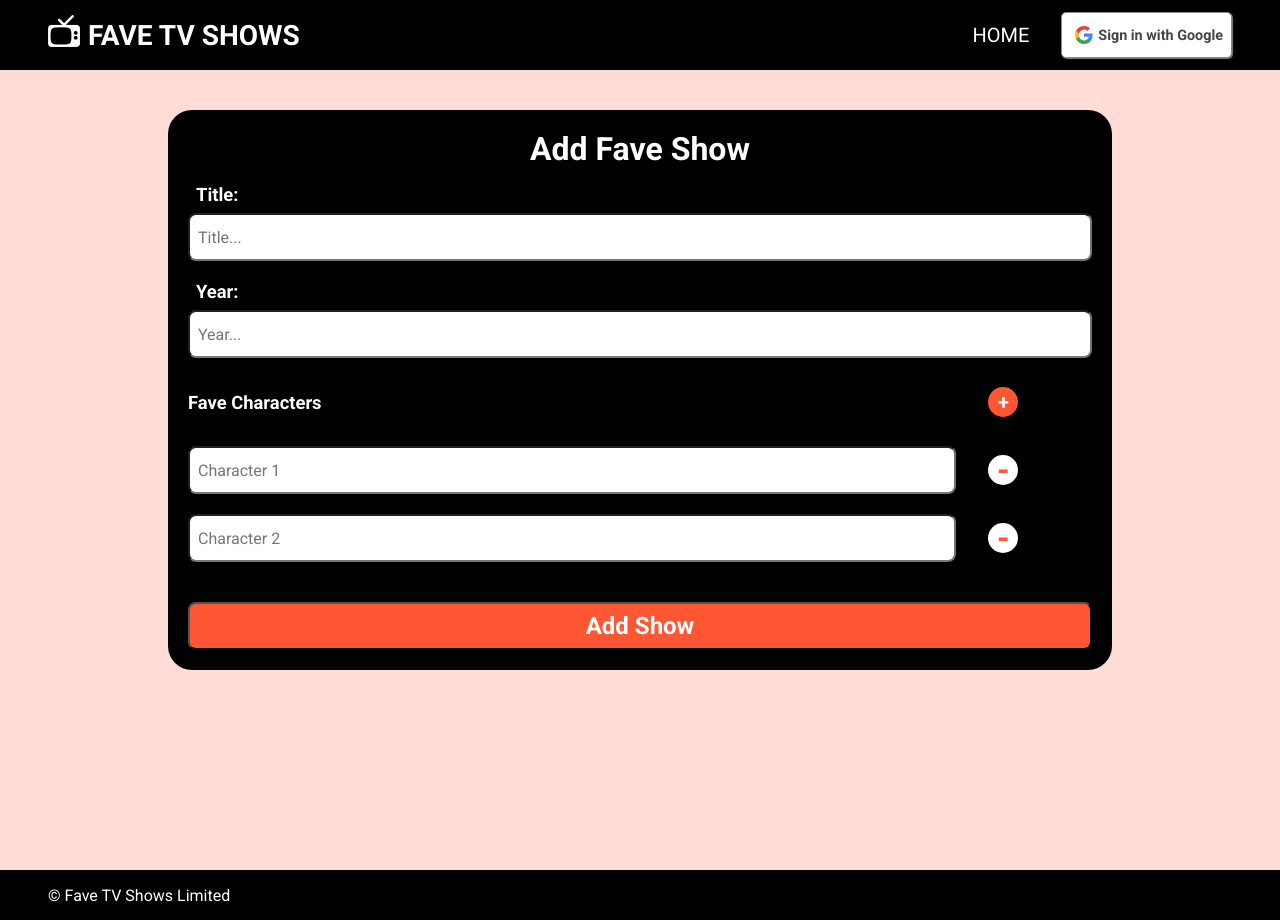
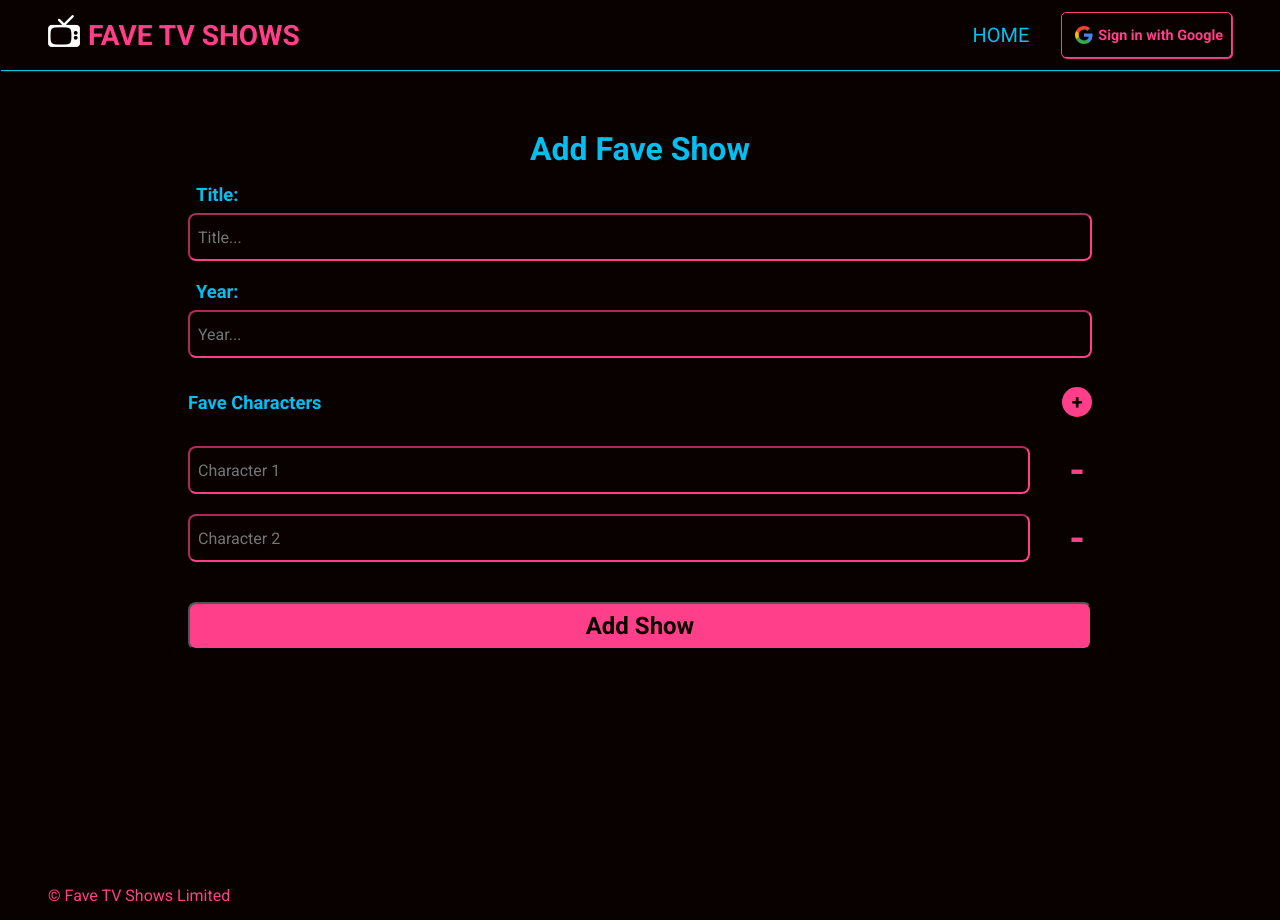
Before and after one commit to simplenotsimpler/n423-homework-final, a Next.js app: page /add in a window 1280 px wide. Built offline with nearby package versions, Linux system fonts and the light colour scheme; no server answers; the database is empty.

Commit message:
style: change to dark theme & associated colors

```diff
--- a/src/components/ShowDetail.jsx
+++ b/src/components/ShowDetail.jsx
@@ -27,7 +27,7 @@ const ShowDetail = ({ show }) => {
         </ul>
       </div>
       <footer>
-        <p>Favorite fan: {show.fan}</p>
+        <p>Biggest fan: {show.fan}</p>
       </footer>
     </div>
   );
--- a/src/styles/Footer.module.css
+++ b/src/styles/Footer.module.css
@@ -4,8 +4,9 @@
   width: 100%;
   height: 50px;
 
-  background-color: black;
-  color: white;
+  /* background-color: black; */
+  /* color: white; */
+  color: var(--theme-accent);
 
   font-size: 1rem;
 
--- a/src/styles/GoogleBtn.module.css
+++ b/src/styles/GoogleBtn.module.css
@@ -6,12 +6,11 @@
 
 .googleButton {
   cursor: pointer;
-  background: white;
-  color: #444;
-  /* width: 190px; */
+  background-color: var(--theme-dark);
+  color: var(--theme-accent);
   border-radius: 5px;
-  border: thin solid #888;
-  box-shadow: 1px 1px 1px grey;
+  border: thin solid var(--theme-accent);
+  box-shadow: 1px 1px 1px var(--theme-accent);
   white-space: nowrap;
 
   display: flex;
@@ -20,10 +19,9 @@
   padding: 0.5rem;
 }
 
-/* Google blue per https://developers.google.com/identity/branding-guidelines */
 .googleButton:hover,
 .googleButton:focus {
-  border: solid #4285f4;
+  border: solid var(--theme-primary);
   box-shadow: none;
 }
 
--- a/src/styles/Navbar.module.css
+++ b/src/styles/Navbar.module.css
@@ -1,18 +1,21 @@
 .navbar {
   height: 70px;
-  background-color: black;
-  color: white;
+  background-color: var(--theme-dark);
+  color: var(--theme-primary);
   display: flex;
   justify-content: space-between;
   align-items: center;
   padding: 0.5rem 3rem;
   font-size: 1.25rem;
   text-transform: uppercase;
+
+  box-shadow: 1px 1px 1px var(--theme-primary);
 }
 
 .logo {
   display: flex;
   align-items: center;
+  color: var(--theme-accent);
 }
 
 .logo img {
@@ -25,7 +28,7 @@
 
 .navmenu {
   list-style: none;
-  color: white;
+  color: var(--theme-primary);
   display: flex;
   justify-content: center;
   align-items: center;
@@ -33,7 +36,7 @@
 }
 
 .navmenu a {
-  color: white;
+  color: var(--theme-primary);
   text-transform: uppercase;
   text-decoration: none;
 }
@@ -43,16 +46,7 @@
   text-decoration: underline;
   text-decoration-thickness: 2px;
   text-underline-offset: 0.5rem;
-  text-decoration-color: var(--theme-color-rgba);
-}
-
-.navmenu .btn {
-  border: none;
-  background-color: var(--theme-color-rgba);
-  color: white;
-  padding: 0.5rem;
-  border-radius: 0.5rem;
-  cursor: pointer;
+  text-decoration-color: var(--theme-accent);
 }
 
 .hamburger {
@@ -67,7 +61,7 @@
   margin: 5px auto;
   -webkit-transition: all 0.3s ease-in-out;
   transition: all 0.3s ease-in-out;
-  background-color: var(--theme-color-rgba);
+  background-color: var(--theme-accent);
 }
 
 @media only screen and (max-width: 768px) {
@@ -79,8 +73,7 @@
     justify-content: center;
     gap: 1.5rem;
 
-    /* background-color: var(--theme-color-secondary-rgba); */
-    background-color: black;
+    background-color: var(--theme-dark);
     height: 100vh;
     width: 100%;
 
--- a/src/styles/NotFound.module.css
+++ b/src/styles/NotFound.module.css
@@ -9,5 +9,5 @@
 
 .notFound a {
   text-decoration: none;
-  color: var(--theme-color-rgba);
+  color: var(--theme-accent);
 }
--- a/src/styles/ShowForm.module.css
+++ b/src/styles/ShowForm.module.css
@@ -1,6 +1,7 @@
 .showForm {
-  background-color: black;
-  color: white;
+  background-color: var(--theme-dark);
+  /* color: white; */
+  color: var(--theme-primary);
 
   display: flex;
   flex-direction: column;
@@ -13,6 +14,7 @@
 .showForm h1 {
   text-align: center;
   margin-bottom: 1rem;
+  color: var(--theme-primary);
 }
 
 .showInputGroup {
@@ -32,6 +34,8 @@
   margin-bottom: 1.25rem;
   border-radius: 0.5rem;
   padding: 0.5rem;
+  background-color: transparent;
+  border-color: var(--theme-accent);
 }
 
 .showInputGroup textarea {
@@ -47,8 +51,8 @@
   font-size: 1.5rem;
   font-weight: 700;
   cursor: pointer;
-  background-color: var(--theme-color-rgba);
-  color: white;
+  background-color: var(--theme-accent);
+  color: var(--theme-dark);
 }
 
 .showCharactersHeader {
@@ -59,7 +63,7 @@
 }
 .showCharactersHeader h2 {
   font-size: 1.15rem;
-  width: 85%;
+  width: 95%;
   margin-right: 2rem;
 }
 
@@ -74,9 +78,11 @@
 
   border-radius: 0.5rem;
   padding: 0.5rem;
-  width: 85%;
+  width: 95%;
 
   margin-right: 2rem;
+  background-color: transparent;
+  border-color: var(--theme-accent);
 }
 
 .btnAdd {
@@ -86,13 +92,13 @@
   padding: 0.5rem;
   border-radius: 50%;
   border: none;
-  background-color: var(--theme-color-rgba);
+  background-color: var(--theme-accent);
   height: 3rem;
   width: 30px;
   height: 30px;
   font-size: 1.25rem;
   font-weight: bold;
-  color: white;
+  color: var(--theme-dark);
   cursor: pointer;
 }
 
@@ -103,12 +109,14 @@
   padding: 0.5rem;
   border-radius: 50%;
   border: none;
-  background-color: white;
+  /* border: solid var(--theme-accent); */
+  /* background-color: white; */
+  background-color: transparent;
   height: 3rem;
   width: 30px;
   height: 30px;
-  font-size: 2rem;
+  font-size: 2.5rem;
   font-weight: bold;
-  color: var(--theme-color-rgba);
+  color: var(--theme-accent);
   cursor: pointer;
 }
--- a/src/styles/globals.css
+++ b/src/styles/globals.css
@@ -1,20 +1,7 @@
 :root {
-  /* classy palette from https://mycolor.space/?hex=%23FF5733&sub=1 */
-  /* converted to raw rgb numbers so can use with rgba */
-
-  /* hex color: #FF5733 */
-  --theme-color: 255, 87, 51;
-  --theme-color-rgba: rgba(var(--theme-color));
-  --theme-color-muted: rgba(var(--theme-color), 0.2);
-
-  /* #bea69f */
-  --theme-color-secondary: 190, 166, 159;
-  --theme-color-secondary-rgba: rgba(var(--theme-color-secondary));
-
-  /* #3fa600 */
-  --theme-color-tertiary: 63, 166, 0;
-  --theme-color-tertiary-rgba: rgba(var(--theme-color-tertiary));
-  --theme-color-tertiary-muted: rgba(var(--theme-color-tertiary), 0.2);
+  --theme-primary: #01bff1;
+  --theme-dark: #090000;
+  --theme-accent: #ff3f8a;
 }
 
 /* reset */
@@ -60,7 +47,9 @@ select:focus {
 /* base styles */
 body {
   font-family: var(--roboto-font);
-  background-color: var(--theme-color-muted);
+  /* background-color: var(--theme-color-muted); */
+  background-color: var(--theme-dark);
+  color: var(--theme-primary);
 }
 
 .content {
--- a/src/utils/helpers.js
+++ b/src/utils/helpers.js
@@ -1,5 +1,5 @@
 export const dummyImgUrl =
-  "https://dummyimage.com/200x150/bea69f/ffffff&text=TV+Show";
+  "https://dummyimage.com/200x150/ff3f8a/ffffff&text=TV+Show";
 
 export const dummyImgUrlLg =
-  "https://dummyimage.com/250x250/bea69f/ffffff&text=TV+Show";
+  "https://dummyimage.com/250x250/01bff1/ffffff&text=TV+Show";
```
Also changed, not shown: src/styles/Show.module.css (+7 -4 lines), src/styles/ShowDetail.module.css (+6 -8 lines).
